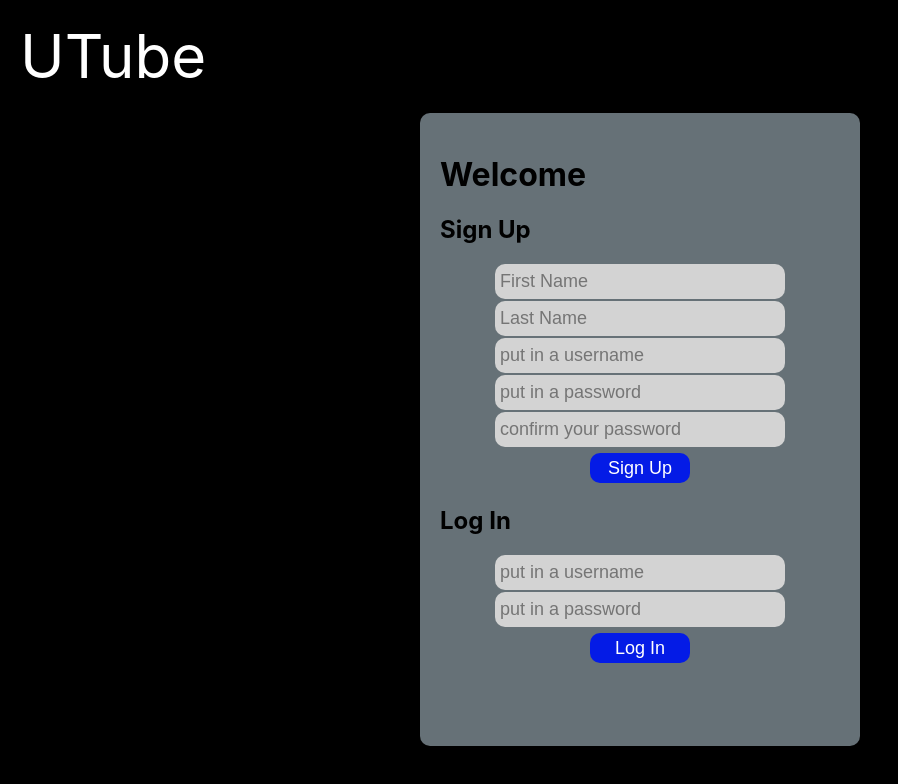
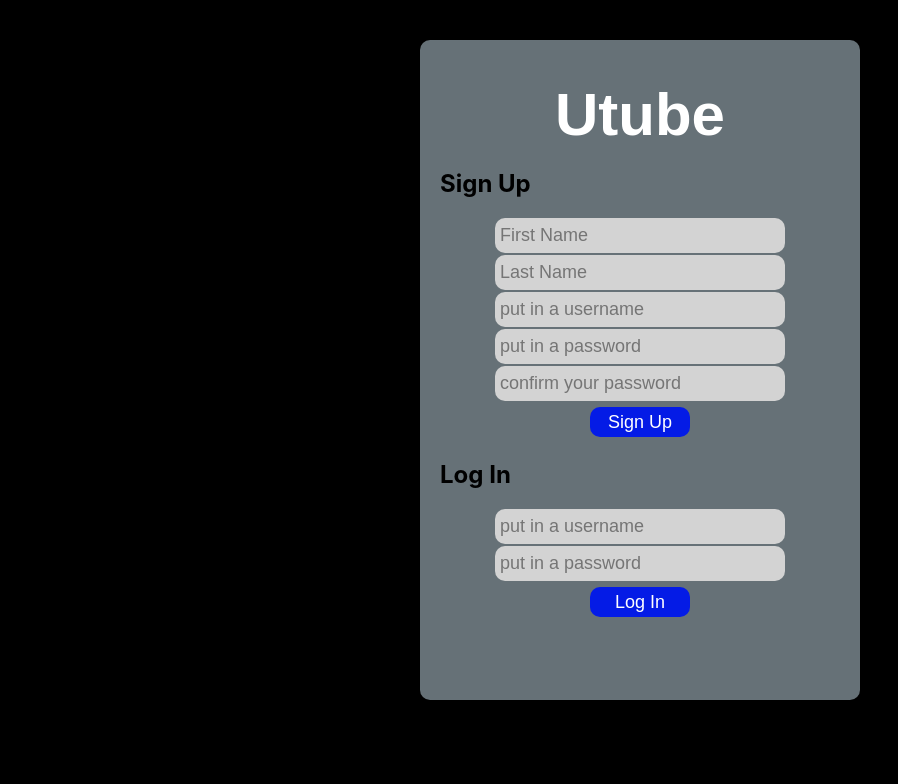
Before and after one commit to dyuen510/youtubestream, a React (Create React App) app: page / in a window 1280 px wide. Shown: the top 784 px of the page, without its empty margins (0-898 px from the left). Built offline with nearby package versions, Linux system fonts and the light colour scheme.

Commit message:
made changes to login page such as title and font family.

```diff
--- a/public/index.html
+++ b/public/index.html
@@ -10,7 +10,6 @@
     <script src="https://cdnjs.cloudflare.com/ajax/libs/socket.io/2.3.0/socket.io.js"></script>
   </head>
   <body>
-      <p id = head> UTube </p>
     <div id="root"></div>
     <script></script>
 
--- a/src/App.css
+++ b/src/App.css
@@ -6,6 +6,8 @@ body{
   color:white;
   font-size:60px;
   margin:20px;
+  text-align:center;
+  font-family:fantasy;
 }
 .Message-box{
   float:right;
@@ -144,7 +146,7 @@ body{
   border: 10px;
   border-radius: 10px;
   width: 400px;
-  margin: 0 auto;
+  margin: 40px auto;
 
 }
 
--- a/src/App.js
+++ b/src/App.js
@@ -23,8 +23,6 @@ class App extends React.Component {
     event.preventDefault();
 
     let inputs = event.target.children;
-    // let firstname = input[0].value;
-    // let lastname = input[1].value;
     let username = inputs[0].value;
     let password = inputs[1].value;
     let passwordConf = inputs[2].value;
@@ -86,12 +84,11 @@ class App extends React.Component {
 
       <div className="App">
         <header>
-          <h1>{ this.state.name }</h1>
 
           {!this.state.logged_in &&
 
           <div className="container">
-            <h1>Welcome</h1>
+            <h1 id ='head'>Utube</h1>
             <h2>Sign Up</h2>
             <form>
             <input class="form-input" type="text" name="firstname" placeholder="First Name" />
```
